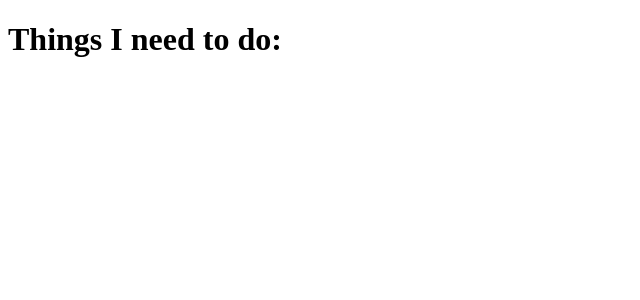
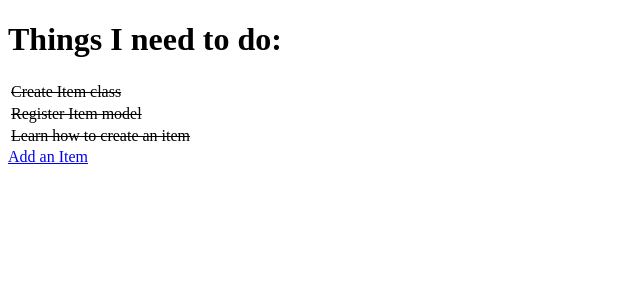
Before and after one commit to elomasney/fsf-hello-django, a Django app: page / in a window 1280 px wide. Shown: the top 300 px of the page, without its empty margins (0-640 px from the left). Run offline with Django 3.2, Linux system fonts and the light colour scheme; data comes from the database, SQL or seed files in the repository.

Commit message:
Added add_item template and create item functionality

```diff
--- a/django_todo/urls.py
+++ b/django_todo/urls.py
@@ -15,9 +15,10 @@ Including another URLconf
 """
 from django.contrib import admin
 from django.urls import path
-from todo.views import get_todo_list
+from todo.views import get_todo_list, add_item
 
 urlpatterns = [
     path('admin/', admin.site.urls),
-    path('', get_todo_list, name='get_todo_list')
+    path('', get_todo_list, name='get_todo_list'),
+    path('add', add_item, name='add_item')
 ]
--- a/todo/templates/todo/todo_list.html
+++ b/todo/templates/todo/todo_list.html
@@ -8,5 +8,22 @@
 </head>
 <body>
     <h1>Things I need to do:</h1>
+
+    <table>
+        {% for item in items %}
+        <tr>
+            {% if item.done %}
+            <td> <strike>{{ item.name }}</strike></td>
+            {% else %}
+            <td>{{ item.name }}</td>
+            {% endif %}
+        </tr>
+        {% empty %}
+        <tr>
+            <td>You have nothing to do</td>
+        </tr>
+        {% endfor %}
+    </table>
+    <a href="/add">Add an Item</a>
 </body>
 </html>
--- a/todo/views.py
+++ b/todo/views.py
@@ -1,6 +1,21 @@
-from django.shortcuts import render
+from django.shortcuts import render, redirect
+from .models import Item
+
+# Create your views here.
 
 
-# Create your views here.
 def get_todo_list(request):
-    return render(request, 'todo/todo_list.html')
+    items = Item.objects.all()
+    context = {
+        'items': items
+    }
+    return render(request, 'todo/todo_list.html', context)
+
+
+def add_item(request):
+    if request.method == "POST":
+        name = request.POST.get("item_name")
+        done = 'done' in request.POST
+        Item.objects.create(name=name, done=done)
+        return redirect('get_todo_list')
+    return render(request, 'todo/add_item.html')
```
Also changed, not shown: todo/templates/todo/add_item.html (added, +33 -0 lines), db.sqlite3.
